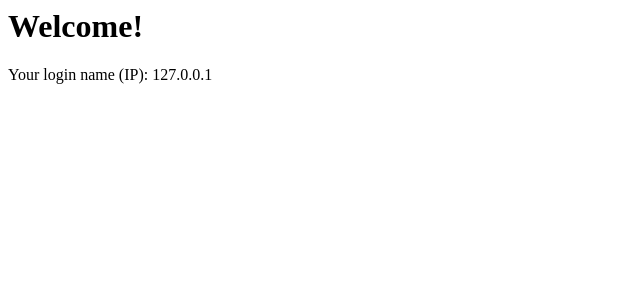
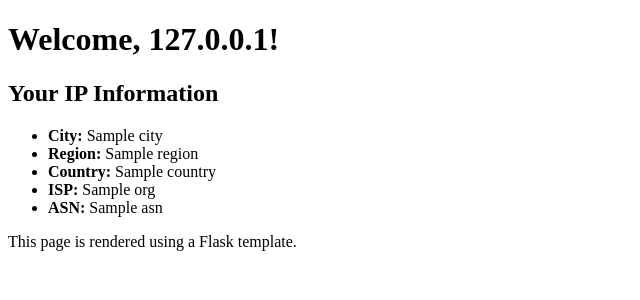
Before and after one commit to roblober-cpu/RestAPI, a Flask app: page / in a window 1280 px wide. Shown: the top 300 px of the page, without its empty margins (0-640 px from the left). Run offline with Flask 3, Linux system fonts and the light colour scheme; a database or web service that is not in the repository returns one stand-in record (values such as "Sample title"); data that the repository does not hold is empty.

Commit message:
updated flask app

```diff
--- a/app.py
+++ b/app.py
@@ -1,13 +1,8 @@
-from flask import Flask, request, session, render_template_string
-
-
-
+from flask import Flask, request, session, render_template
+import requests
 
 app = Flask(__name__)
 app.secret_key = "your-secret-key"
-
-
-
 
 def get_client_ip():
     forwarded = request.headers.get("X-Forwarded-For")
@@ -15,35 +10,28 @@ def get_client_ip():
         return forwarded.split(",")[0].strip()
     return request.remote_addr
 
+def lookup_ip_info(ip):
+    try:
+        url = f"https://ipapi.co/{ip}/json/"
+        response = requests.get(url, timeout=3)
+        if response.status_code == 200:
+            return response.json()
+        return {}
+    except Exception:
+        return {}
+
 @app.before_request
 def assign_ip_as_username():
     if "username" not in session:
         session["username"] = get_client_ip()
 
-
-
-
-
-#navigation
 @app.route("/")
 def home():
-    username = session.get("username", "Unknown")
-    return render_template_string("""
-        <h1>Welcome!</h1>
-        <p>Your login name (IP): {{ username }}</p>
-    """, username=username)
-
-
-
-
-
-#is this needed?
-@app.route("/hello", methods=["GET"])
-def hello():
-    return jsonify({"message":"Hello from Flask API!"})
-
-
-
+    ip = session.get("username", "Unknown")
+    info = lookup_ip_info(ip)
+    return render_template("index.html", name=ip, info=info)
+from flask import Flask, request, session, render_template
+import requests
 
 
 #Deploy
--- a/templates/index.html
+++ b/templates/index.html
@@ -5,6 +5,16 @@
 </head>
 <body>
     <h1>Welcome, {{ name }}!</h1>
+
+    <h2>Your IP Information</h2>
+    <ul>
+        <li><strong>City:</strong> {{ info.city }}</li>
+        <li><strong>Region:</strong> {{ info.region }}</li>
+        <li><strong>Country:</strong> {{ info.country }}</li>
+        <li><strong>ISP:</strong> {{ info.org }}</li>
+        <li><strong>ASN:</strong> {{ info.asn }}</li>
+    </ul>
+
     <p>This page is rendered using a Flask template.</p>
 </body>
 </html>
```
Also changed, not shown: 1 other file.
